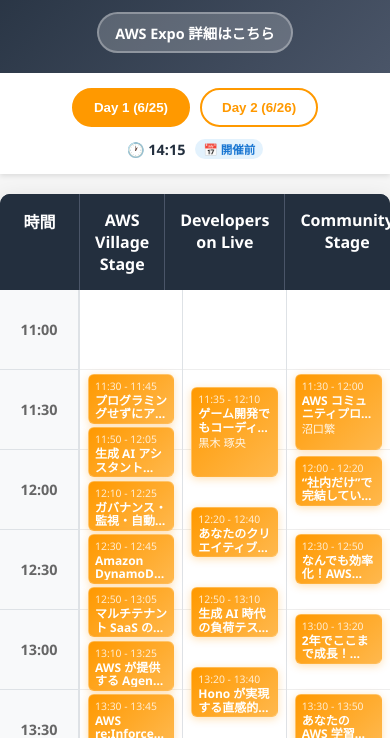
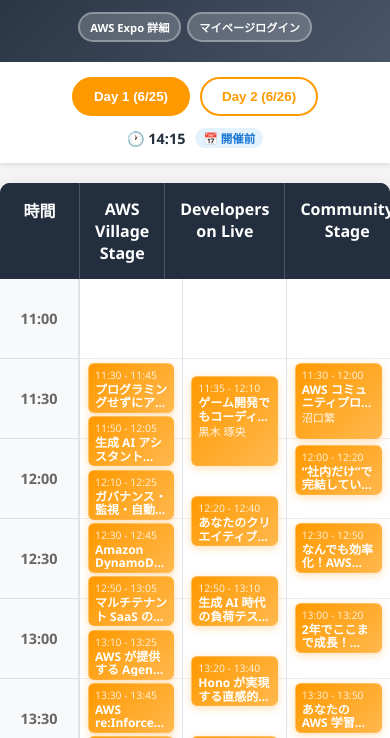
Before and after one commit to ishiharatma/aws-summit-2025-viewer, a plain HTML site: page docs/index.html in a window 390 px wide. Shown: the part 104-842 px from the top of the page. Drawn offline with Linux system fonts and the light colour scheme.

Commit message:
Add MyPage login link alongside AWS Expo link in header
Features added:
- Added MyPage login link next to AWS Expo link
- Both links open in new window (target='_blank')
- Responsive design to prevent wrapping on both PC and mobile

HTML changes:
- Changed from single .header-link to .header-links container
- Added MyPage login link: https://jpsummit-smp25.awsevents.com/public/mypage/top/plain?lang=ja
- Shortened text: 'AWS Expo 詳細はこちら' → 'AWS Expo 詳細'

CSS improvements:
- Flexbox layout with gap for proper spacing
- flex-wrap: nowrap and white-space: nowrap to prevent line breaks
- Reduced font-size (0.85em) and padding for better fit
- Responsive adjustments:
  - 768px: font-size 0.75em, padding 6px 12px
  - 480px: font-size 0.7em, padding 5px 10px
- Maintained hover effects and visual consistency

Cross-device compatibility:
- PC: Two buttons side by side without wrapping
- Tablet: Optimized spacing and sizing
- Mobile: Compact layout that fits on single line

```diff
--- a/docs/index.html
+++ b/docs/index.html
@@ -46,24 +46,30 @@
             opacity: 0.9;
         }
 
-        .header-link {
+        .header-links {
             margin-top: 15px;
+            display: flex;
+            gap: 10px;
+            justify-content: center;
+            flex-wrap: nowrap; /* 改行を防ぐ */
         }
 
-        .header-link a {
+        .header-links a {
             display: inline-block;
             background: rgba(255, 255, 255, 0.2);
             color: white;
             text-decoration: none;
-            padding: 10px 20px;
+            padding: 8px 14px;
             border-radius: 25px;
             border: 2px solid rgba(255, 255, 255, 0.3);
             font-weight: bold;
-            font-size: 1em;
+            font-size: 0.85em; /* 文字サイズを小さく調整 */
             transition: all 0.3s ease;
+            white-space: nowrap; /* テキストの改行を防ぐ */
+            flex-shrink: 0; /* 縮小を防ぐ */
         }
 
-        .header-link a:hover {
+        .header-links a:hover {
             background: rgba(255, 255, 255, 0.3);
             border-color: rgba(255, 255, 255, 0.5);
             transform: translateY(-2px);
@@ -476,9 +482,13 @@
                 font-size: 2em;
             }
 
-            .header-link a {
-                font-size: 0.9em;
-                padding: 8px 16px;
+            .header-links {
+                gap: 8px; /* スマホでは間隔を狭く */
+            }
+
+            .header-links a {
+                font-size: 0.75em; /* スマホでは更に小さく */
+                padding: 6px 12px;
             }
         }
 
@@ -601,6 +611,15 @@
 
         /* 小さなスマホ画面用の追加調整 */
         @media (max-width: 480px) {
+            .header-links {
+                gap: 6px; /* 更に狭く */
+            }
+
+            .header-links a {
+                font-size: 0.7em; /* 更に小さく */
+                padding: 5px 10px;
+            }
+
             .footer-header {
                 grid-template-columns: 60px repeat(3, 1fr);
             }
@@ -621,9 +640,12 @@
     <div class="header">
         <h1>AWS Summit 2025</h1>
         <p>ミニステージ スケジュールビューアー</p>
-        <div class="header-link">
+        <div class="header-links">
             <a href="https://pages.awscloud.com/summit-japan-2025-aws-expo-booth.html" target="_blank" rel="noopener noreferrer">
-                AWS Expo 詳細はこちら
+                AWS Expo 詳細
+            </a>
+            <a href="https://jpsummit-smp25.awsevents.com/public/mypage/top/plain?lang=ja" target="_blank" rel="noopener noreferrer">
+                マイページログイン
             </a>
         </div>
     </div>
```
